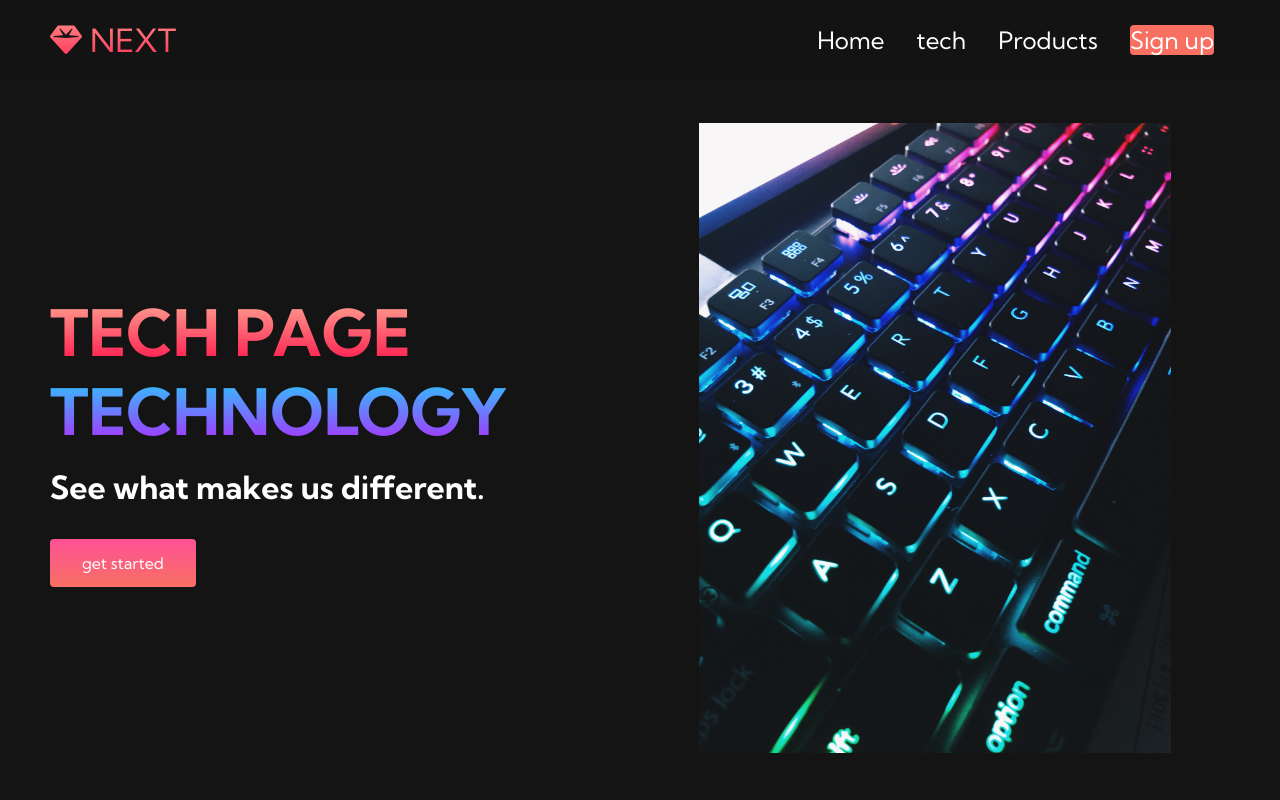
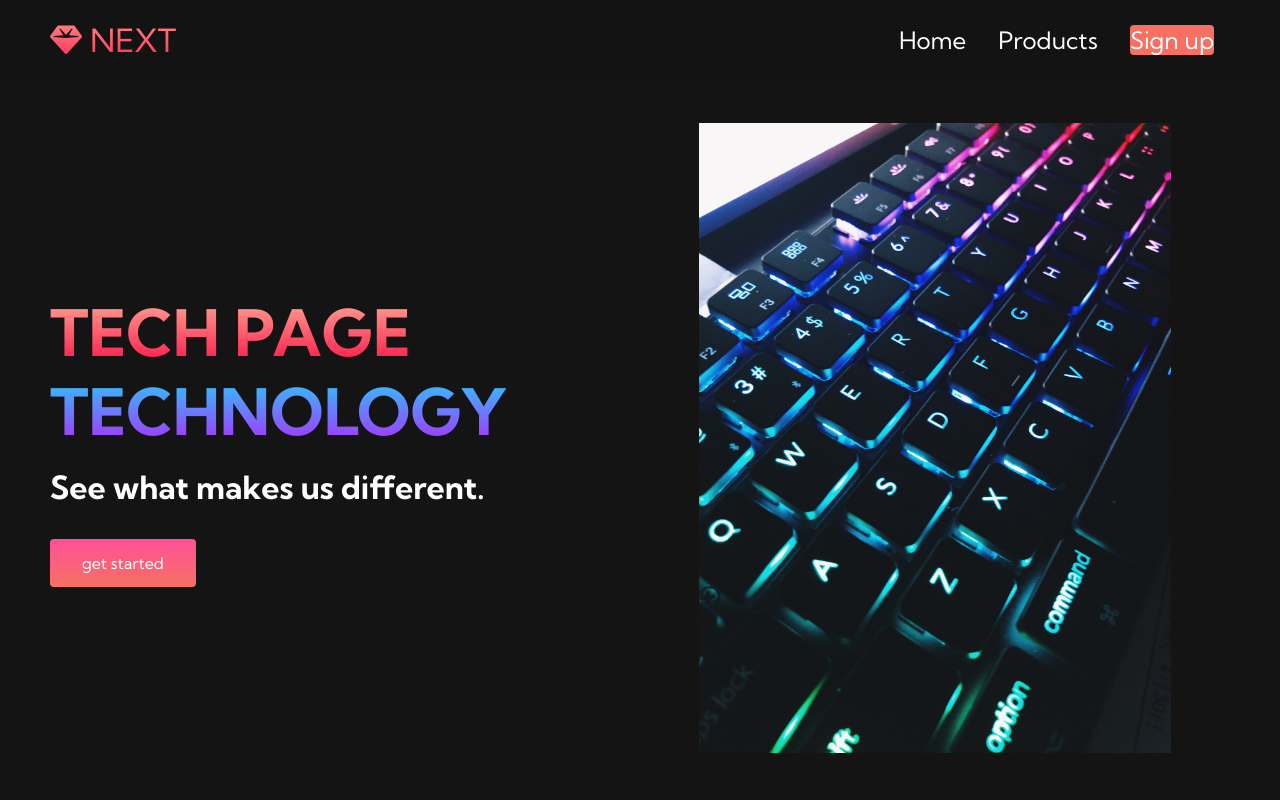
Before and after one commit to DuhaRabaya/Next-Website, a plain HTML site: page tech.html in a window 1280 px wide. Shown: the top 800 px of the page. Drawn offline with Linux system fonts and the light colour scheme.

Commit message:
first change

```diff
--- a/tech.html
+++ b/tech.html
@@ -26,9 +26,6 @@
      <ul class="navbar_menu">
        <li class="navbar_item">
          <a href="/" class="navbar_links">Home</a>
-       </li>
-       <li class="navbar_item">
-         <a href="/tech.html" class="navbar_links">tech</a>
        </li>
        <li class="navbar_item">
          <a href="/" class="navbar_links">Products</a>
```
